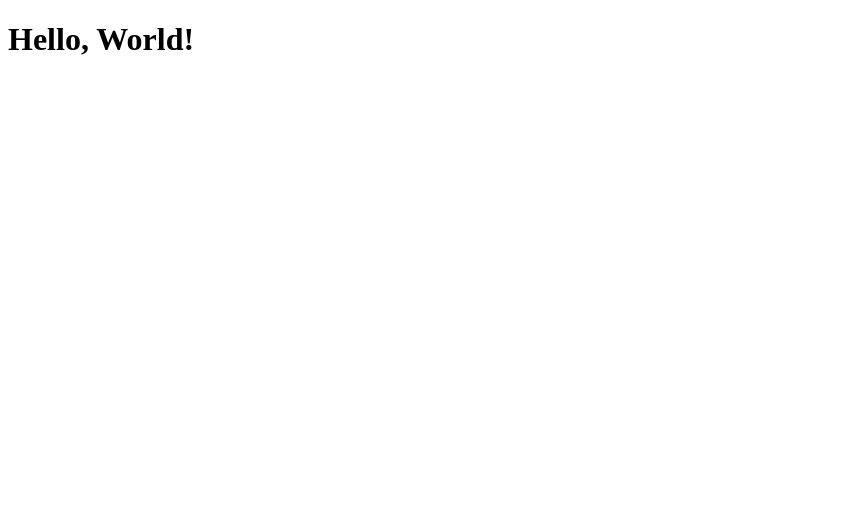
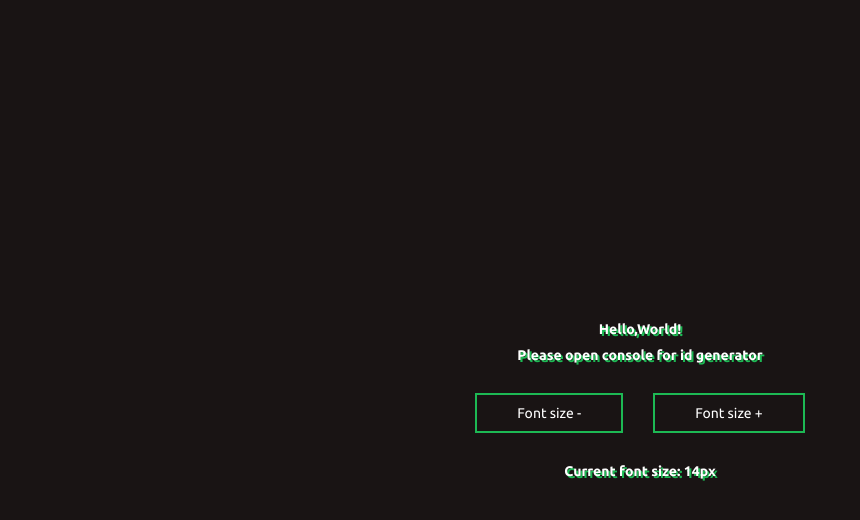
Before and after one commit to viaplsn/hw15-Generators, a plain HTML site: page src/index.html in a window 1280 px wide. Shown: the whole page, without its empty margins (0-860 px from the left). Drawn offline with Linux system fonts and the light colour scheme.

Commit message:
createIdGenerator and newFontGenerator functions added.

```diff
--- a/src/index.html
+++ b/src/index.html
@@ -3,10 +3,17 @@
 <head>
     <meta charset="UTF-8">
     <meta name="viewport" content="width=device-width, initial-scale=1.0">
-    <title>Генератори</title>
+    <title>Symbols. Generators. Iterators</title>
+    <link rel="stylesheet" href="style.css">
 </head>
 <body>
-    <h1>Hello, World!</h1>
-    <script defer src="script.js"></script>
+    <p>Hello,World!<p>
+    <p>Please open console for id generator</p>
+    <section>
+        <button id="ButtonDown" type="button">Font size -</button>
+        <button id="ButtonUp" type="button">Font size +</button>
+    </section>
+
+    <script src="script.js"></script>
 </body>
 </html>
--- a/src/script.js
+++ b/src/script.js
@@ -1 +1,44 @@
-console.log('Hello, World!')
+//Base
+function* createIdGenerator() {
+    for(let i = 1; i < Infinity; i++) {
+        yield i;
+    };
+};
+const idGenerator = createIdGenerator();
+console.log(idGenerator.next().value);
+console.log(idGenerator.next().value);
+console.log(idGenerator.next().value);
+
+//Advanced
+const body = document.querySelector('body');
+body.style.fontSize = `14px`;
+body.insertAdjacentHTML('beforeend', `<p id="CurrentFontSize">Current font size: ${body.style.fontSize}</p>`)
+
+function* newFontGenerator(value) {
+    currentSize = body.style.fontSize.substr(0, 2);
+    while(currentSize) {
+        if(value === "up") {
+            currentSize++;
+            yield currentSize
+        } else if(value === "down") {
+            currentSize--;
+            yield currentSize
+        };
+    };
+};
+
+const buttonDown = document.getElementById('ButtonDown');
+const buttonUp = document.getElementById('ButtonUp');
+const fontSizeUp = newFontGenerator("up");
+const fontSizeDown = newFontGenerator("down");
+
+buttonDown.addEventListener("click", () => {
+    body.style.fontSize = `${fontSizeDown.next().value}px`;
+    document.getElementById('CurrentFontSize').remove();
+    body.insertAdjacentHTML('beforeend', `<p id="CurrentFontSize">Current font size: ${body.style.fontSize}</p>`);
+});
+buttonUp.addEventListener("click", () => {
+    body.style.fontSize = `${fontSizeUp.next().value}px`;
+    document.getElementById('CurrentFontSize').remove();
+    body.insertAdjacentHTML('beforeend', `<p id="CurrentFontSize">Current font size: ${body.style.fontSize}</p>`);
+});
--- /dev/null
+++ b/src/style.css
@@ -0,0 +1,75 @@
+@import url('https://fonts.googleapis.com/css2?family=Ubuntu:wght@400;700&display=swap');
+
+*, *::before, *::after {
+    box-sizing: border-box;
+    margin: 0;
+    padding: 0;
+}
+body{
+    display: flex;
+    flex-direction: column;
+    justify-content: center;
+    height: 100vh;
+    align-items: center;
+    background: #191414;
+    font-size: 14px;
+}
+p {
+    font-family: 'Ubuntu', sans-serif;
+    font-weight: 700;
+    font-size: inherit;
+    color: white;
+    text-shadow: 2px 2px 0px #1DB954;
+}
+p:first-of-type {
+    margin-bottom: 10px;
+}
+section {
+    margin: 30px 0;
+    display: flex;
+    gap: 30px;
+    font-size: inherit;
+}
+button {
+    position: relative;
+    display: block;
+    color: white;
+    font-family: 'Ubuntu', sans-serif;
+    font-size: inherit;
+    text-decoration: none;
+    border: 2px solid #1DB954;
+    background: transparent;
+    outline: none;
+    padding: 10px 40px;
+    overflow: hidden;
+    transition: 1s all ease;
+}
+button:hover {
+    cursor: pointer;
+}
+button::before {
+    background: #1DB954;
+    content: "";
+    position: absolute;
+    top: 50%;
+    left: 50%;
+    transform: translate(-50%,-50%);
+    z-index: -1;
+    transition: all 0.6s ease;
+}
+#ButtonDown::before {
+    width: 100%;
+    height: 0%;
+    transform: translate(-50%,-50%) rotate(45deg);
+}
+#ButtonDown:hover::before {
+    height: 380%;
+}
+#ButtonUp::before {
+    width: 100%;
+    height: 0%;
+    transform: translate(-50%,-50%) rotate(-45deg);
+}
+#ButtonUp:hover::before {
+    height: 380%;
+}
```
